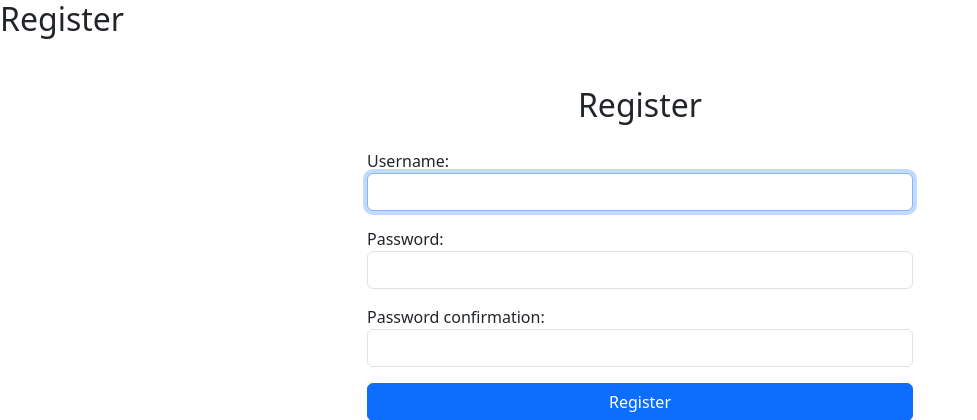
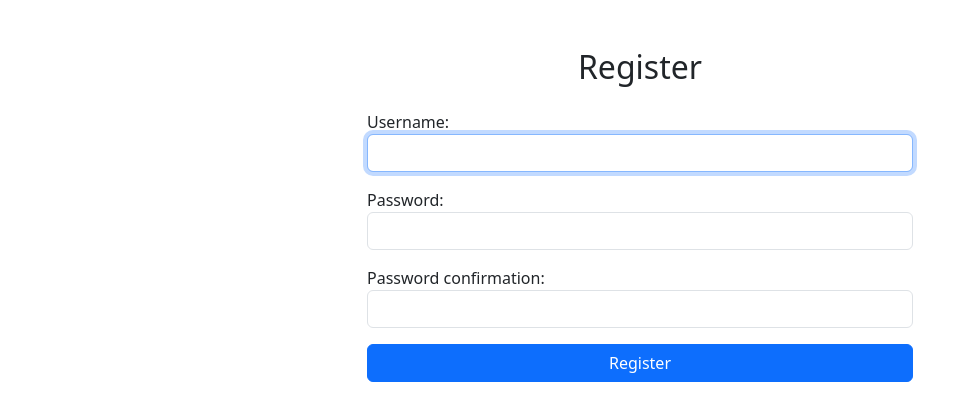
Before and after one commit to anyakhosla/Foodie, a Django app: page /foodie/register/ in a window 1280 px wide. Shown: the top 420 px of the page, without its empty margins (0-977 px from the left). Run offline with Django 5.2, Linux system fonts and the light colour scheme.

Commit message:
removed top left "register"

```diff
--- a/foodie/templates/register.html
+++ b/foodie/templates/register.html
@@ -1,4 +1,3 @@
-<h2>Register</h2>
 {%extends 'base.html' %}
 
 <form method="POST">
@@ -10,7 +9,7 @@
 {% block content %}
   <div class="row justify-content-center mt-5">
     <div class="col-md-6">
-      <h2 class="text-center mb-4">Register</h2>
+        <h2 class="text-center mb-4">Register</h2>
       <form method="POST">
         {% csrf_token %}
         <div class="mb-3">
```
